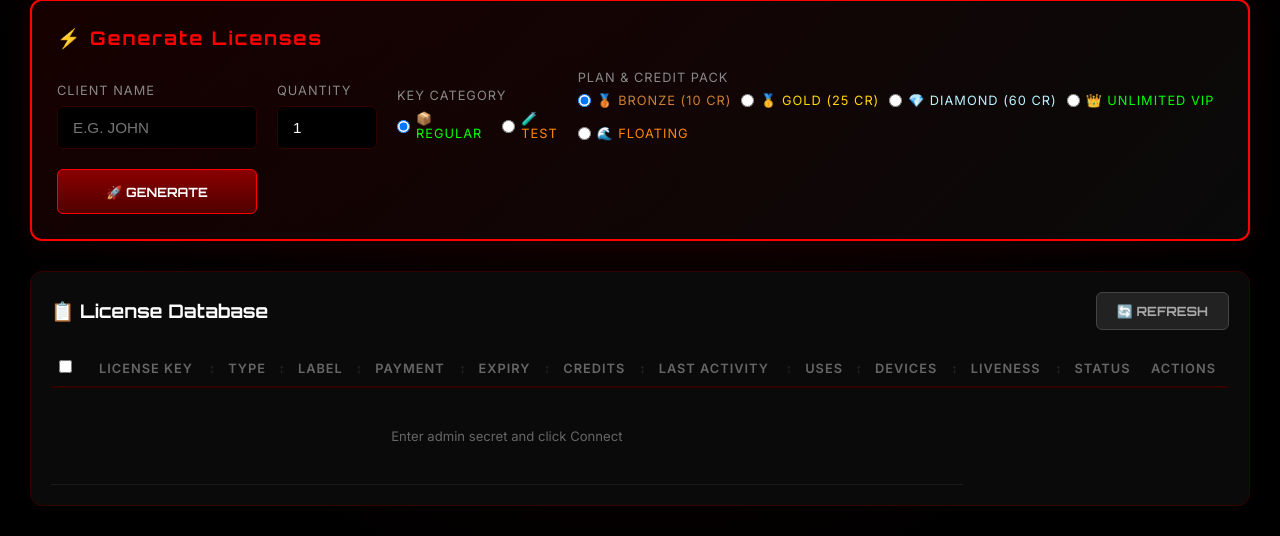
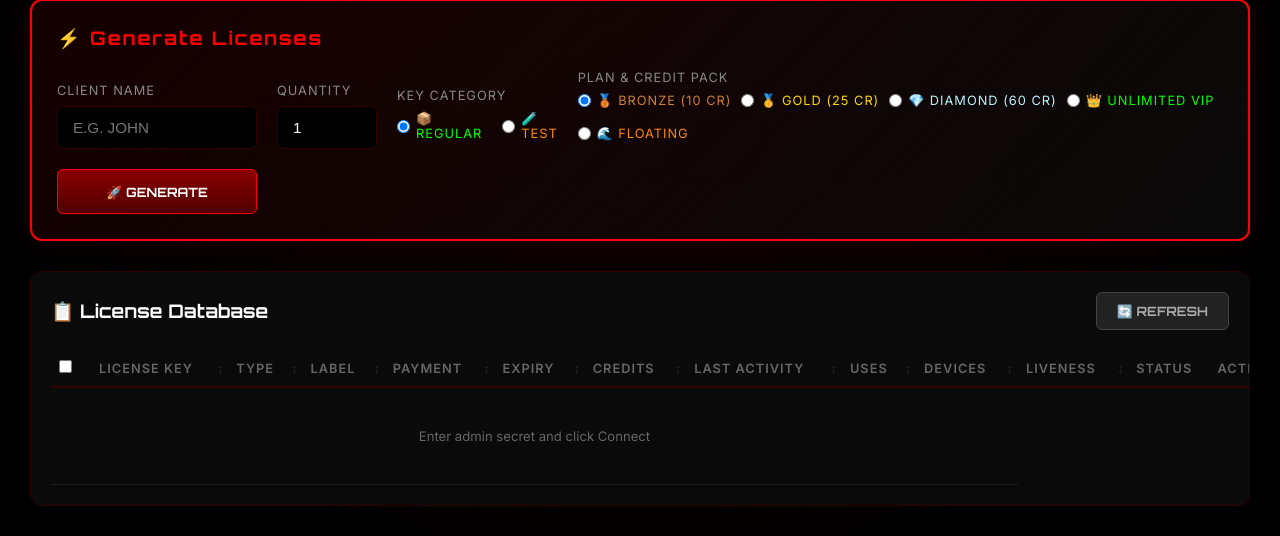
Before and after one commit to usamas9plus/vencaselfie, a Flask app: page /admin in a window 1280 px wide. Shown: the part 329-865 px from the top of the page. Run offline with Flask 3, Linux system fonts and the light colour scheme.

Commit message:
fix(admin): remove CSS syntax error closing brace breaking page styles and add table min-width

```diff
--- a/templates/admin.html
+++ b/templates/admin.html
@@ -329,6 +329,7 @@
         table {
             width: 100%;
             border-collapse: collapse;
+            min-width: 1250px;
         }
 
         th {
@@ -382,8 +383,6 @@
 
         tr:hover td {
             background: rgba(255, 0, 0, 0.03);
-        }
-
         }
 
         .key-text {
```
